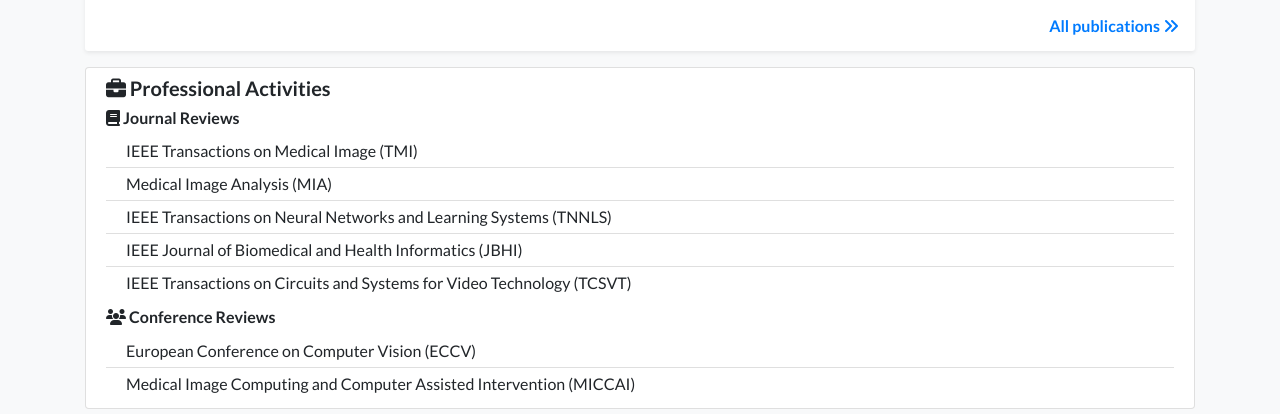
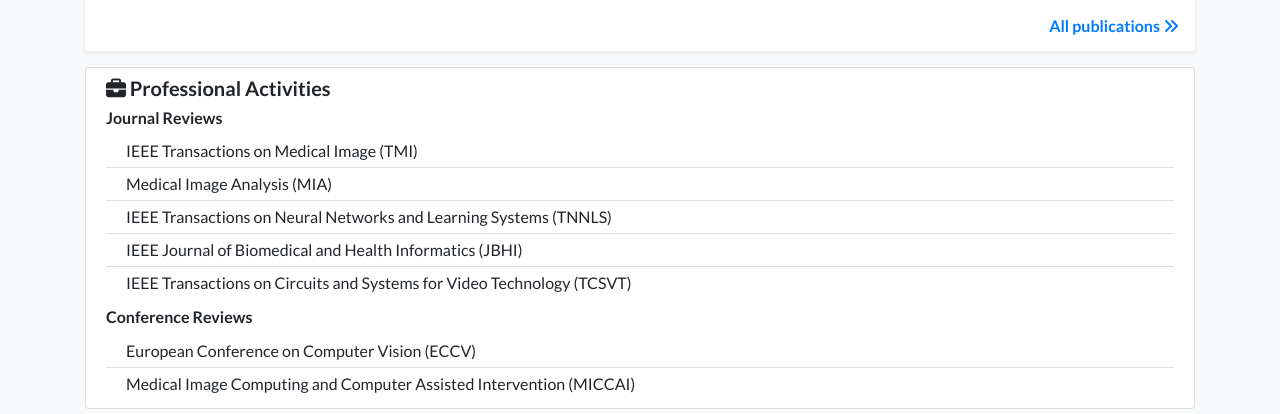
Before and after one commit to Elliot-QxZhang/Elliot-QxZhang.github.io, a Jekyll site: the page built from index.html, in a window 1280 px wide and 900 px high, scrolled down 2367 px. Shown: the part 233-647 px from the top of the window. Built offline with Jekyll 4.4.1, drawn with Linux system fonts in a browser that asks for light colours; nearby versions of some CDN libraries; a style sheet for code colours, icons or effects is not loaded.

Commit message:
Update professional_activities_card.html

```diff
--- a/_includes/widgets/professional_activities_card.html
+++ b/_includes/widgets/professional_activities_card.html
@@ -4,7 +4,7 @@
         <h5 class="card-title mb-2"><i class="fas fa-briefcase"></i> Professional Activities</h5>
 
         {% if site.data.professional_activities.journal_reviews %}
-        <h6 class="mb-2"><i class="fas fa-book"></i> Journal Reviews</h6>
+        <h6 class="mb-2">Journal Reviews</h6>
         <ul class="list-group list-group-flush mb-2">
             {% for review in site.data.professional_activities.journal_reviews %}
             <li class="list-group-item py-1">
@@ -15,7 +15,7 @@
         {% endif %}
 
         {% if site.data.professional_activities.conference_reviews %}
-        <h6 class="mb-2"><i class="fas fa-users"></i> Conference Reviews</h6>
+        <h6 class="mb-2">Conference Reviews</h6>
         <ul class="list-group list-group-flush">
             {% for review in site.data.professional_activities.conference_reviews %}
             <li class="list-group-item py-1">
```
